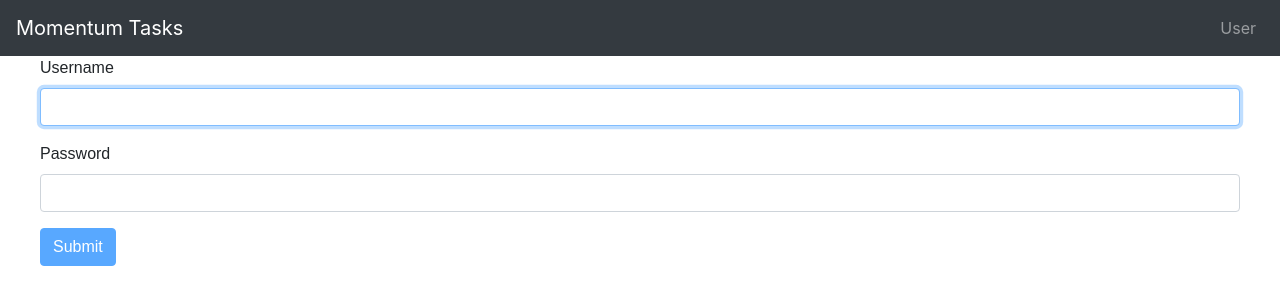
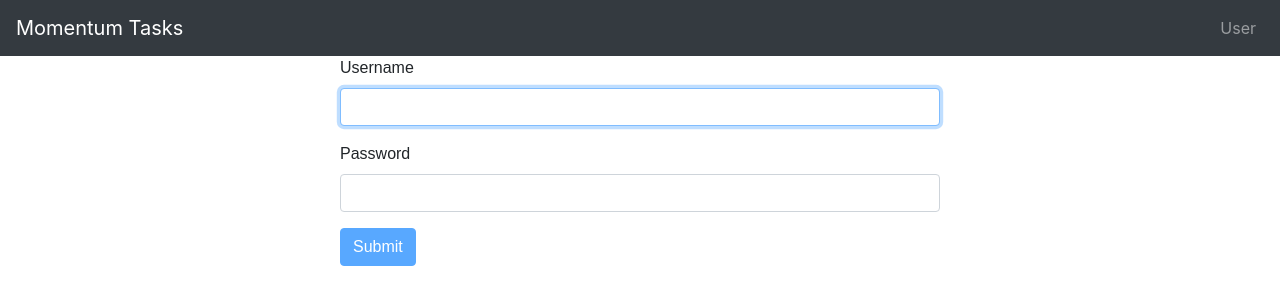
Before and after one commit to momentum-tasks/momentum-server, a React (Create React App) app in the folder web/: page / in a window 1280 px wide. Shown: the top 304 px of the page. Built offline with nearby package versions, Linux system fonts and the light colour scheme.

Commit message:
Warning if credentials are invalid

```diff
--- a/web/src/app.jsx
+++ b/web/src/app.jsx
@@ -12,7 +12,8 @@ export class App extends React.Component {
 
     this.state = {
       token: null,
-      user: { Username: "User", Email: "user@example.com", Tasks: null }
+      user: { Username: "User", Email: "user@example.com", Tasks: null },
+      invalid: false
     };
   }
 
@@ -28,7 +29,7 @@ export class App extends React.Component {
             new Cookies().remove("X-Session-Token");
             token = null;
           }
-          this.setState({ token: token });
+          this.setState({ token: token, invalid: false });
           this.getUserFromToken(token);
         })
         .catch(error => {
@@ -36,7 +37,7 @@ export class App extends React.Component {
             new Cookies().remove("X-Session-Token");
             token = null;
           }
-          this.setState({ token: token });
+          this.setState({ token: token, invalid: true });
         });
     }
   }
@@ -66,7 +67,7 @@ export class App extends React.Component {
         <div>
           <Header token={this.state.token} user={this.state.user} />
           <div id="content">
-            <Login />
+            <Login invalid={this.state.invalid} />
           </div>
         </div>
       );
--- a/web/src/index.css
+++ b/web/src/index.css
@@ -3,6 +3,11 @@
   padding: 0;
   font-family: sans-serif;
   max-width: 1200px;
+  margin: auto;
+}
+
+#login {
+  max-width: 600px;
   margin: auto;
 }
 
--- a/web/src/login.jsx
+++ b/web/src/login.jsx
@@ -9,7 +9,8 @@ export class Login extends React.Component {
 
     this.state = {
       username: "",
-      password: ""
+      password: "",
+      invalid: this.props.invalid
     };
   }
 
@@ -37,8 +38,16 @@ export class Login extends React.Component {
   };
 
   render() {
+    var loginErr;
+    if (this.state.invalid) {
+      loginErr = (
+        <FormGroup hidden={this.state.invalid}>
+          <Label>Invalid username or password.</Label>
+        </FormGroup>
+      );
+    }
     return (
-      <div className="Login">
+      <div className="Login" id="login">
         <Form onSubmit={this.handleSubmit}>
           <FormGroup>
             <Label>Username</Label>
@@ -53,6 +62,7 @@ export class Login extends React.Component {
             <Label>Password</Label>
             <Input type="password" id="password" onChange={this.handleChange} />
           </FormGroup>
+          {loginErr}
           <Button color="primary" disabled={!this.validateForm()}>
             Submit
           </Button>
```
